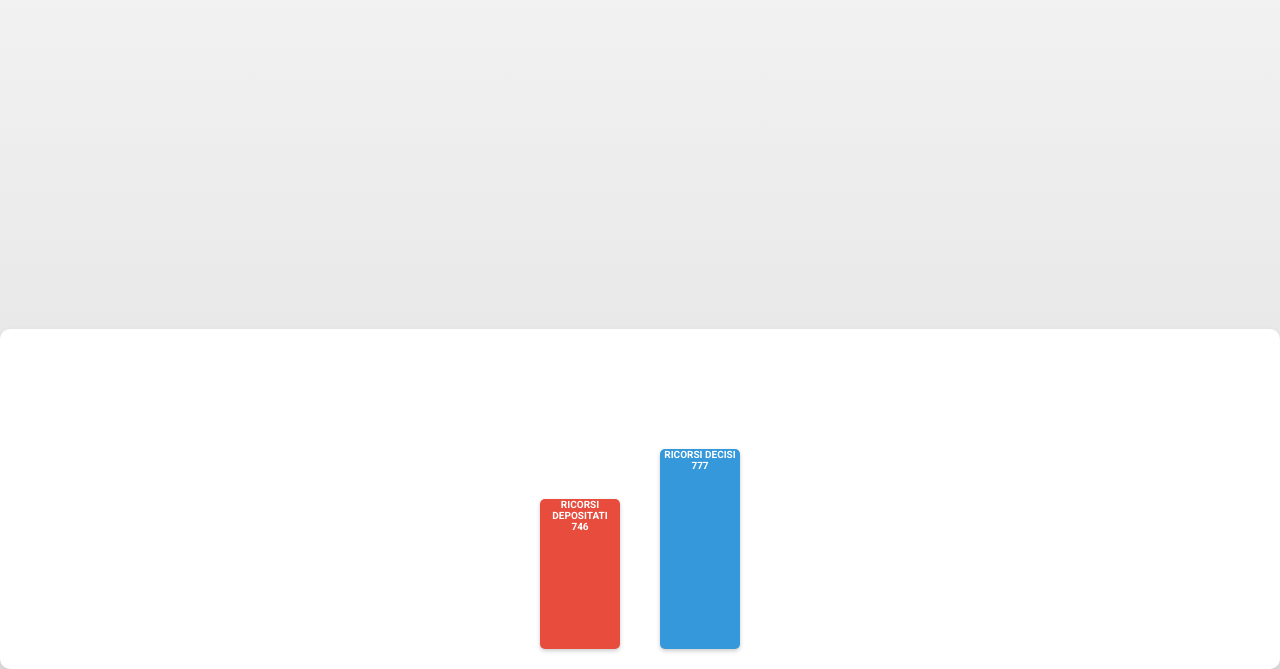
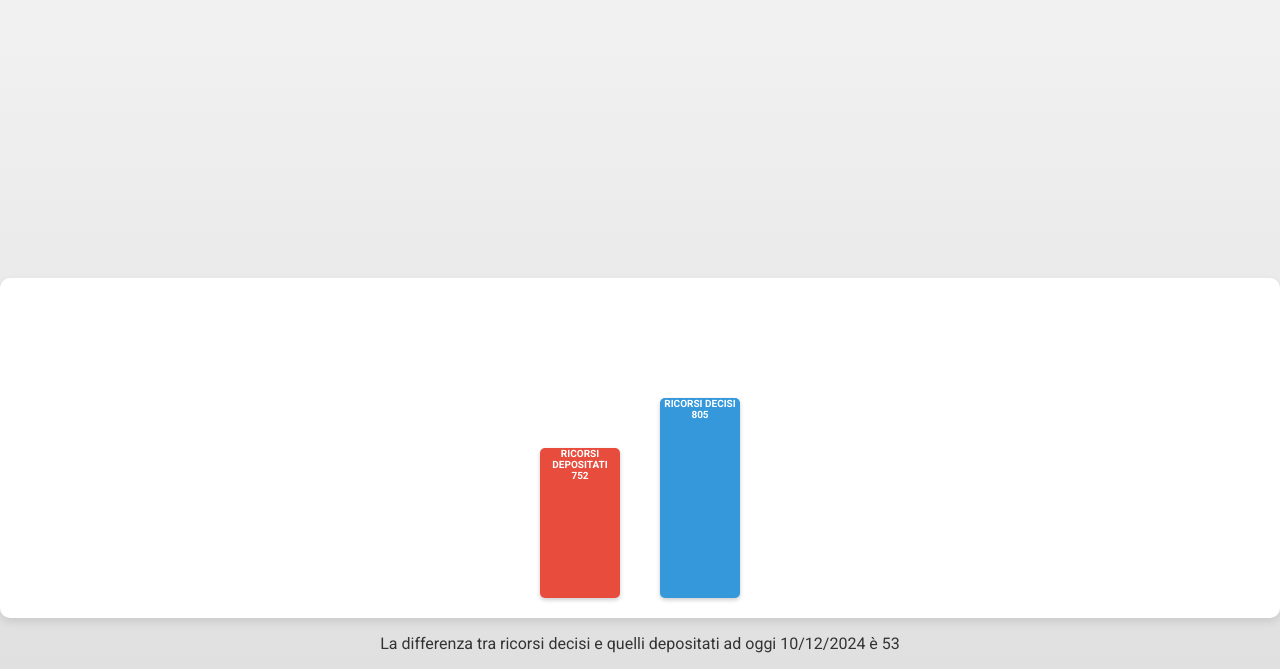
Before and after one commit to Bm3t/Report, a plain HTML site: page index.html in a window 1280 px wide. Shown: the part 131-800 px from the top of the page. Drawn offline with Linux system fonts and the light colour scheme.

Commit message:
Update index.html

```diff
--- a/index.html
+++ b/index.html
@@ -69,10 +69,16 @@
     </style>
 </head>
 <body>
-    <div class="header">TAR LATINA - ANNO 2024</div>
-    <div class="bar-container">
-        <div class="bar">RICORSI DEPOSITATI<br>746</div>
-        <div class="bar">RICORSI DECISI<br>777</div>
+<div class="header">TAR LATINA - ANNO 2024</div><br>
+<div class="header">10/12/2024</div>
+<div class="bar-container">
+        <div class="bar">RICORSI DEPOSITATI<br>752</div>
+        <div class="bar">RICORSI DECISI<br>805</div>
+    </div>
+        <div class="info">
+        <p>
+           La differenza tra ricorsi decisi e quelli depositati ad oggi 10/12/2024 è 53
+        </p>
     </div>
 </body>
 </html>
```
